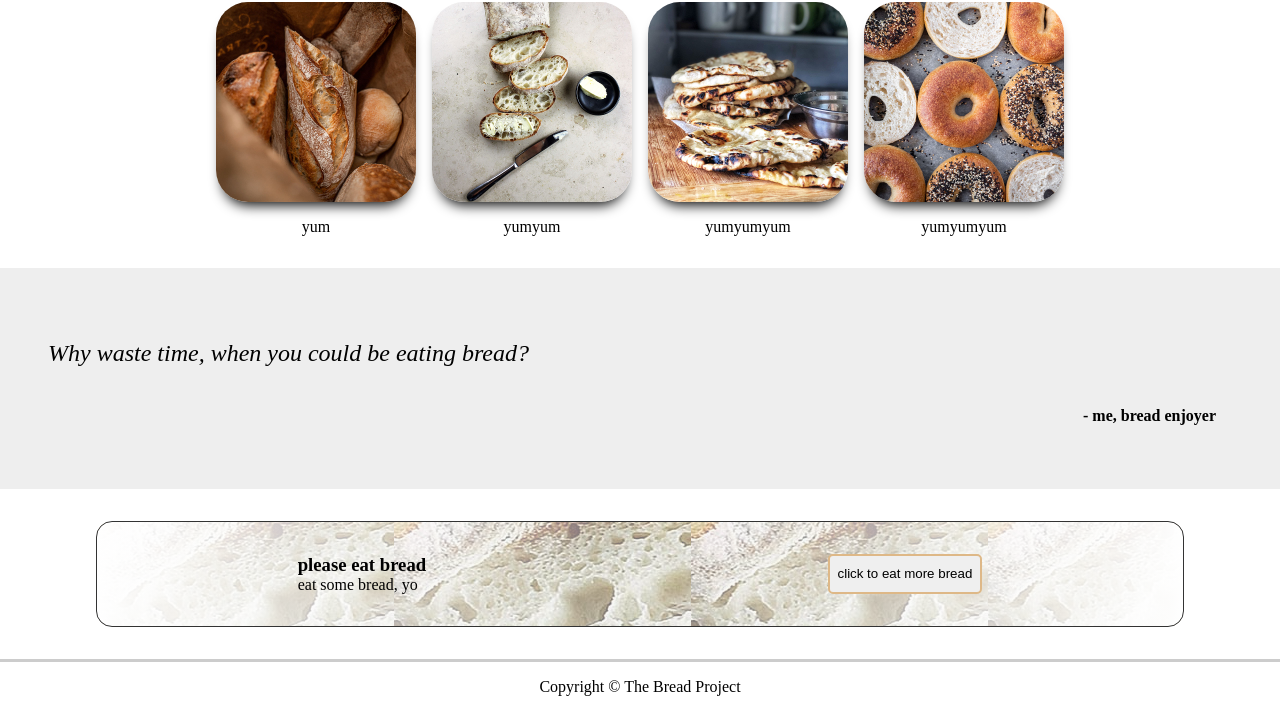
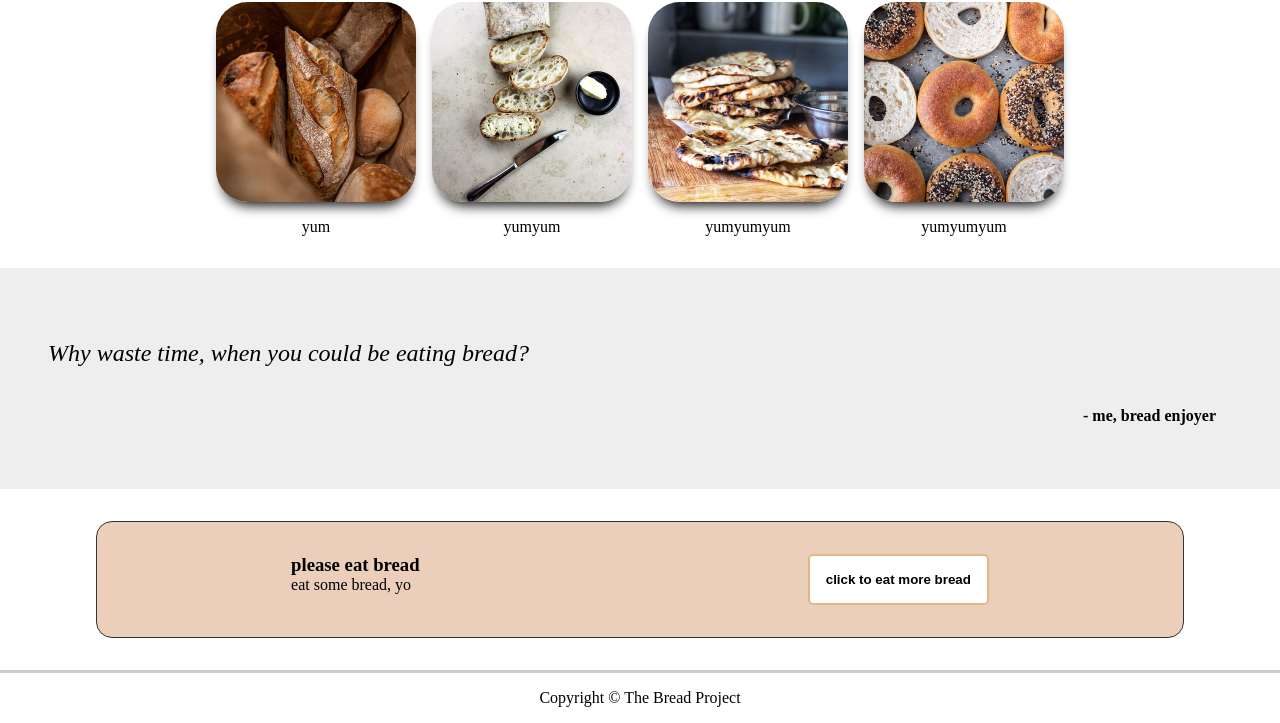
Before and after one commit to adamnnagy/bread-landing, a plain HTML site: page index.html in a window 1280 px wide. Shown: the part 410-1133 px from the top of the page. Drawn offline with Linux system fonts and the light colour scheme.

Commit message:
Add background to CTA

```diff
--- a/css/style.css
+++ b/css/style.css
@@ -129,12 +129,7 @@ article img {
   padding: 2rem 0;
   border: #333 solid 1px;
   border-radius: 1rem;
-  background-image: radial-gradient(
-      circle,
-      rgba(236, 236, 236, 0.446),
-      rgb(255, 255, 255)
-    ),
-    url(../img/dough.jpg);
+  background: #ebcfbb;
 }
 
 .cta-text {
@@ -148,9 +143,20 @@ article img {
 }
 
 button {
+  background: #fff;
   border: burlywood solid 2px;
   border-radius: 5px;
-  padding: 0.5rem;
+  padding: 1rem;
+}
+
+button::first-line {
+    font-weight: bold;
+}
+
+button:hover {
+    -webkit-box-shadow: 0px 10px 13px -7px #000000,
+    5px 5px 15px 5px rgba(0, 0, 0, 0);
+  box-shadow: 0px 10px 13px -7px #000000, 5px 5px 15px 5px rgba(0, 0, 0, 0);
 }
 
 footer {
@@ -167,6 +173,10 @@ footer {
   }
   ul.navigation {
     margin-left: 0;
+  }
+  .cta {
+      flex-direction: column;
+      align-items: center;
   }
 }
 
```
